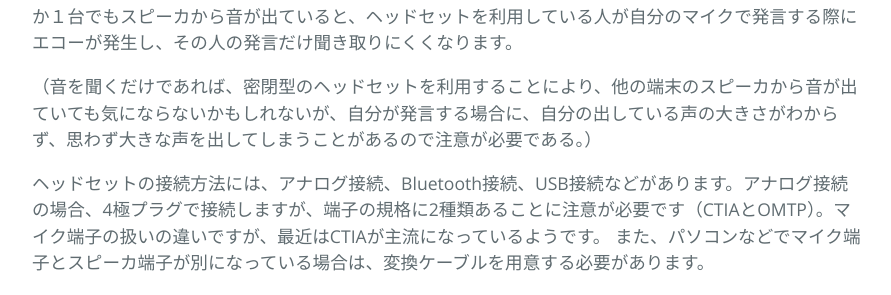
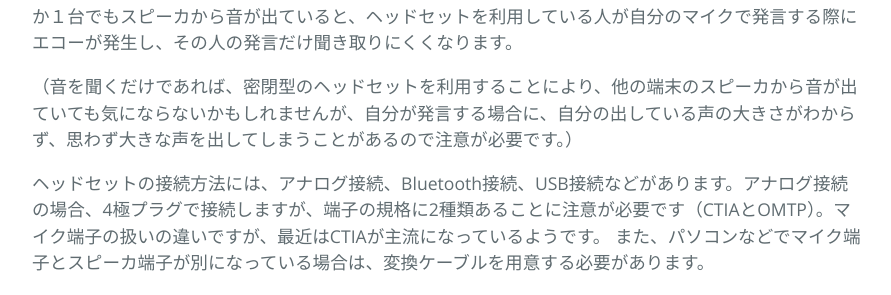
Before and after one commit to kyoto-u/online-edu, a Jekyll site: the page built from zoom-audio-echo.md, in a window 1280 px wide and 900 px high, scrolled down 1149 px. Shown: the part 186-481 px from the top of the window, without its empty margins (192-1083 px from the left). Built offline with Jekyll 4.4.1, drawn with Linux system fonts in a browser that asks for light colours.

Commit message:
Update zoom-audio-echo.md

```diff
--- a/zoom-audio-echo.md
+++ b/zoom-audio-echo.md
@@ -29,7 +29,7 @@ title: 複数端末を利用する場合の注意（エコーを起こさない
 
 最も簡単な方法は、スピーカから出る音がマイクに戻らないようにすることです。同じ部屋にある全ての端末でヘッドセット（ヘッドフォン、イヤホン）を利用することで簡単に解決することができます。どれか１台でもスピーカから音が出ていると、ヘッドセットを利用している人が自分のマイクで発言する際にエコーが発生し、その人の発言だけ聞き取りにくくなります。
 
-（音を聞くだけであれば、密閉型のヘッドセットを利用することにより、他の端末のスピーカから音が出ていても気にならないかもしれないが、自分が発言する場合に、自分の出している声の大きさがわからず、思わず大きな声を出してしまうことがあるので注意が必要である。）
+（音を聞くだけであれば、密閉型のヘッドセットを利用することにより、他の端末のスピーカから音が出ていても気にならないかもしれませんが、自分が発言する場合に、自分の出している声の大きさがわからず、思わず大きな声を出してしまうことがあるので注意が必要です。）
 
 ヘッドセットの接続方法には、アナログ接続、Bluetooth接続、USB接続などがあります。アナログ接続の場合、4極プラグで接続しますが、端子の規格に2種類あることに注意が必要です（CTIAとOMTP）。マイク端子の扱いの違いですが、最近はCTIAが主流になっているようです。
 また、パソコンなどでマイク端子とスピーカ端子が別になっている場合は、変換ケーブルを用意する必要があります。
```
